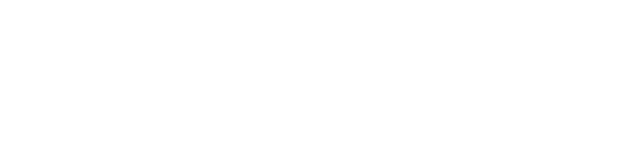
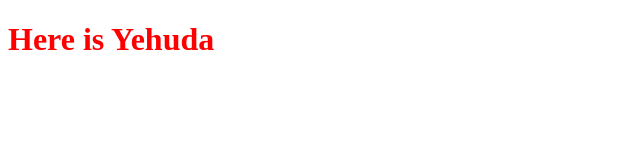
Before and after one commit to Yehudas1/WebApp-ex1, a plain HTML site: page index/index.html in a window 1280 px wide. Shown: the whole page, without its empty margins (0-640 px from the left). Drawn offline with Linux system fonts and the light colour scheme.

Commit message:
add h1 in red

```diff
--- a/index/index.html
+++ b/index/index.html
@@ -9,7 +9,9 @@
 </head>
 <body>
     <div class .student-owner>
-
+        <h1>
+            Here is Yehuda
+        </h1>
     </div>
     <div class .student-contributer>
 
--- a/index/style.css
+++ b/index/style.css
@@ -0,0 +1,4 @@
+
+h1 {
+    color: red;
+}
```
